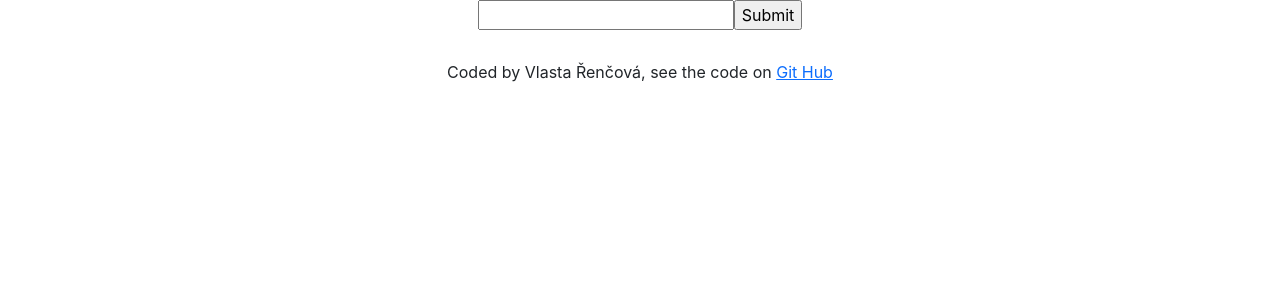
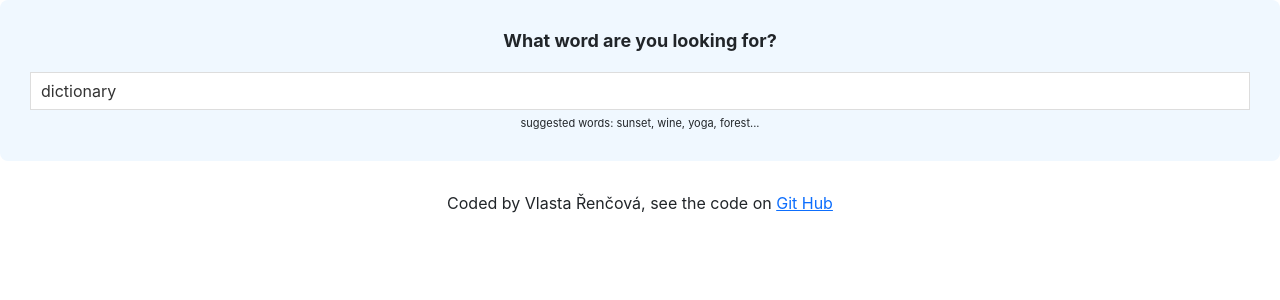
Before and after one commit to rencovav/dictionary-react, a React (Create React App) app: page / in a window 1280 px wide. Shown: the top 300 px of the page. Built offline with nearby package versions, Linux system fonts and the light colour scheme; no server answers.

Commit message:
Added CSS styling

```diff
--- a/src/App.js
+++ b/src/App.js
@@ -6,7 +6,7 @@
   return (
     <div className="App">
       <header className="App-header"></header>
-      <Dictionary />
+      <Dictionary defaultKeyword="dictionary" />
       <footer>
         Coded by Vlasta Řenčová, see the code on{" "}
         <a href="https://github.com/rencovav/dictionary-react">Git Hub</a>
--- a/src/Dictionary.css
+++ b/src/Dictionary.css
@@ -2,3 +2,27 @@
   text-align: center;
   margin: 0 auto;
 }
+
+.Dictionary section {
+  background-color: aliceblue;
+  padding: 30px;
+  border-radius: 8px;
+}
+
+.Dictionary input {
+  width: 100%;
+  padding: 6px 10px;
+  border: 1px solid #ddd;
+  color: #333;
+}
+
+.Dictionary .hint {
+  font-size: 11px;
+  margin-top: 5px;
+}
+
+.Dictionary h1 {
+  font-size: 18px;
+  font-weight: bold;
+  margin-bottom: 20px;
+}
--- a/src/Dictionary.js
+++ b/src/Dictionary.js
@@ -3,31 +3,55 @@
 import Results from "./Results";
 import "./Dictionary.css";
 
-export default function Dictionary() {
-  let [keyword, setKeyword] = useState(null);
+export default function Dictionary(props) {
+  let [keyword, setKeyword] = useState(props.defaultKeyword);
   let [results, setResults] = useState(null);
+  let [loaded, setLoaded] = useState(false);
 
   function handleResponse(response) {
     setResults(response.data[0]);
   }
 
   function search(event) {
-    event.preventDefault();
-
     let apiUrl = `https://api.dictionaryapi.dev/api/v2/entries/en_US/${keyword}`;
     axios.get(apiUrl).then(handleResponse);
+  }
+
+  function handleSubmit(event) {
+    event.preventDefault();
+    search();
   }
 
   function handleKeywordChange(event) {
     setKeyword(event.target.value);
   }
+
+  function load() {
+    setLoaded(true);
+    search();
+  }
+
+  if (loaded) {
     return (
       <div className="Dictionary">
-      <form onSubmit={search}>
-        <input type="search" onChange={handleKeywordChange} />
-        <input type="submit" />
+        <section>
+          <h1>What word are you looking for?</h1>
+          <form onSubmit={handleSubmit}>
+            <input
+              type="search"
+              onChange={handleKeywordChange}
+              defaultValue={props.defaultKeyword}
+            />
           </form>
+          <div className="hint">
+            suggested words: sunset, wine, yoga, forest...
+          </div>
+        </section>
         <Results results={results} />
       </div>
     );
+  } else {
+    load();
+    return "Loading";
   }
+}
--- /dev/null
+++ b/src/Meaning.css
@@ -0,0 +1,13 @@
+.Meaning h3 {
+  font-size: 24px;
+  line-height: 1.5;
+  font-weight: bold;
+}
+
+.Meaning .example {
+  font-size: 14px;
+  opacity: 0.7;
+  font-style: italic;
+  color: #70757a;
+  margin-top: 10px;
+}
--- a/src/Meaning.js
+++ b/src/Meaning.js
@@ -1,5 +1,6 @@
 import React from "react";
 import Synonyms from "./Synonyms";
+import "./Meaning.css";
 
 export default function Meaning(props) {
   return (
@@ -8,15 +9,9 @@
       {props.meaning.definitions.map(function (definition, index) {
         return (
           <div key={index}>
-            <p>
-              <strong>Definition:</strong>
-              {definition.definition}
-              <br />
-              <strong>Example</strong>
-              <em>{definition.example}</em>
-
-              <Synonyms synonyms={definition.synonyms} />
-            </p>
+            <div className="definition">{definition.definition}</div>
+            <div className="example">{definition.example}</div>
+            <Synonyms synonyms={definition.synonyms} />
           </div>
         );
       })}
--- /dev/null
+++ b/src/Phonetic.css
@@ -0,0 +1,22 @@
+.Phonetic {
+  margin: 20px 0;
+}
+
+.Phonetic a {
+  border: 1px solid #ddd;
+  text-decoration: none;
+  padding: 10px 20px;
+  margin-right: 10px;
+  border-radius: 20px;
+  transition: all 150ms ease-in-out;
+}
+
+.Phonetic a:hover {
+  background: purple;
+  color: white;
+}
+
+.Phonetic .text {
+  opacity: 0.5px;
+  font-weight: bold;
+}
--- a/src/Phonetic.js
+++ b/src/Phonetic.js
@@ -1,13 +1,13 @@
 import React from "react";
+import "./Phonetic.css";
 
 export default function Phonetic(props) {
   return (
     <div className="Phonetic">
-      <a href={props.phonetic.audio} target="_blank">
+      <a href={props.phonetic.audio} target="_blank" rel="noreferrer">
         Listen
       </a>
-      <br />
-      {props.phonetic.text}
+      <span className="text">{props.phonetic.text}</span>
     </div>
   );
 }
--- /dev/null
+++ b/src/Results.css
@@ -0,0 +1,5 @@
+.Results h2 {
+  font-size: 36px;
+  font-weight: bold;
+  line-height: 1.5;
+}
--- a/src/Results.js
+++ b/src/Results.js
@@ -1,11 +1,13 @@
 import React from "react";
 import Meaning from "./Meaning";
 import Phonetic from "./Phonetic";
+import "./Results.css";
 
 export default function Results(props) {
   if (props.results) {
     return (
-      <div>
+      <div className="Results">
+        <section>
           <h2>{props.results.word}</h2>
           {props.results.phonetics.map(function (phonetic, index) {
             return (
@@ -14,11 +16,14 @@
               </div>
             );
           })}
+        </section>
         {props.results.meanings.map(function (meaning, index) {
           return (
+            <section>
               <div key={index}>
                 <Meaning meaning={meaning} />
               </div>
+            </section>
           );
         })}
       </div>
--- /dev/null
+++ b/src/Synonyms.css
@@ -0,0 +1,10 @@
+.Synonyms {
+  margin: 17px 0 0;
+  padding: 0;
+}
+
+.Synonyms li {
+    font-size: 13px;
+  display: inline-block;
+  padding-right: 15px;
+}
--- a/src/Synonyms.js
+++ b/src/Synonyms.js
@@ -1,14 +1,15 @@
 import React from "react";
+import "./Synonyms.css";
 
 export default function Synonyms(props) {
   if (props.synonyms) {
     return (
-      <div className="Synonyms">
-        <strong>Synonyms: </strong>
+      <ul className="Synonyms">
+
         {props.synonyms.map(function (synonym, index) {
-          return <span key={index}>{synonym}, </span>;
+          return <li key={index}>{synonym} </li>;
         })}
-      </div>
+      </ul>
     );
   } else {
     return null;
```
Lines whose indentation alone changed are shown as unchanged.
